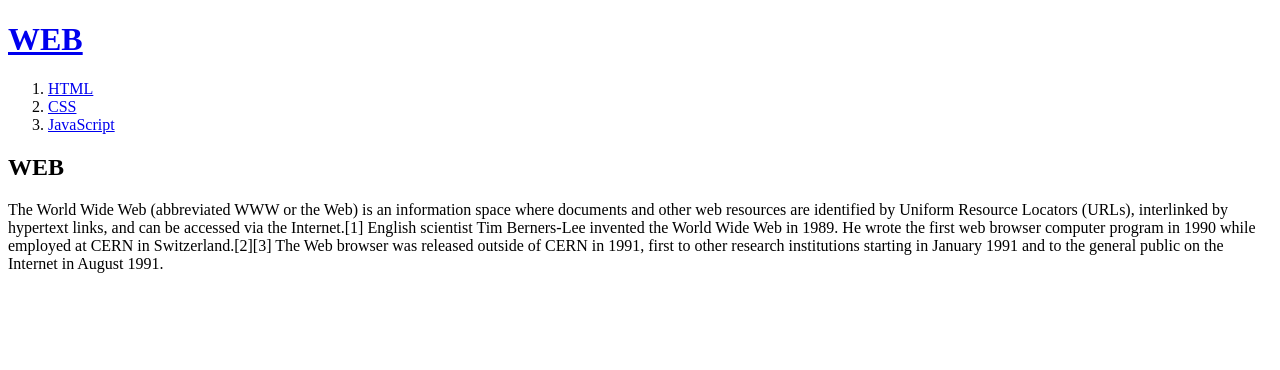
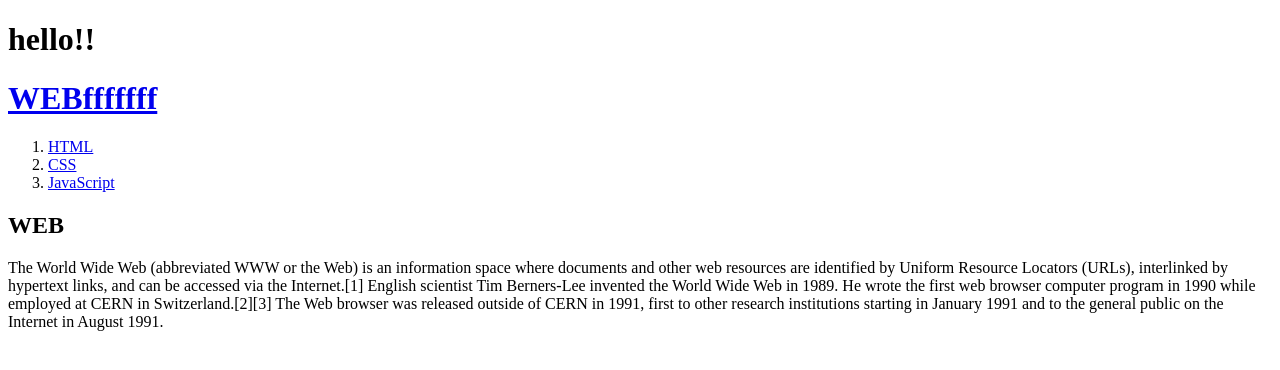
Before and after one commit to melonpan0130/HerokuTest, a website: page index.html in a window 1280 px wide. Drawn offline with Linux system fonts and the light colour scheme.

Commit message:
Test of connecting with heroku

```diff
--- a/index.html
+++ b/index.html
@@ -5,7 +5,8 @@
   <meta charset="utf-8">
 </head>
 <body>
-  <h1><a href="index.html">WEB</a></h1>
+  <h1>hello!!</h1>
+  <h1><a href="index.html">WEBfffffff</a></h1>
   <ol>
     <li><a href="1.html">HTML</a></li>
     <li><a href="2.html">CSS</a></li>
```
Also changed, not shown: 1.html (+0 -1 lines).
